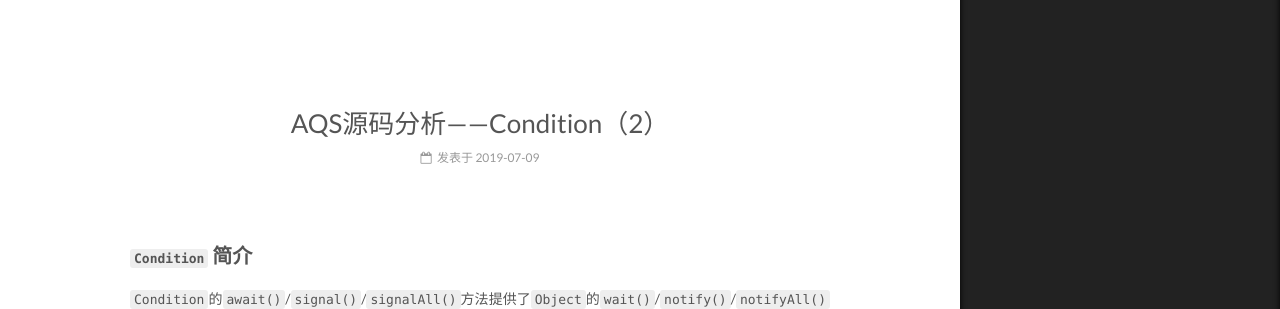
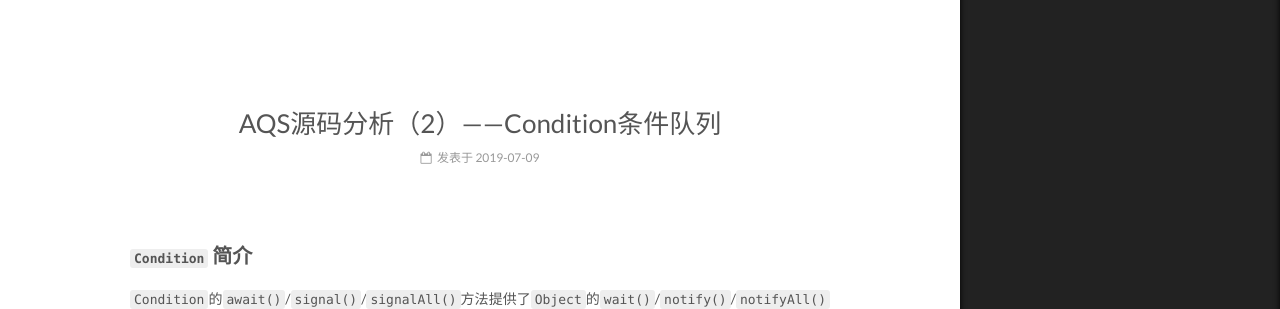
Before and after one commit to iamwzt/iamwzt.github.io, a Jekyll site: the page built from _posts/2019-07-09-AQS源码分析（2）——Condition条件队列.md, in a window 1280 px wide. Shown: the part 237-546 px from the top of the page. Built offline with Jekyll 4.4.1, drawn with Linux system fonts in a browser that asks for light colours.

Commit message:
Update 2019-07-09-AQS源码分析（2）——Condition条件队列.md

```diff
--- a/_posts/2019-07-09-AQS源码分析（2）——Condition条件队列.md
+++ b/_posts/2019-07-09-AQS源码分析（2）——Condition条件队列.md
@@ -1,6 +1,6 @@
 ---
 layout:     post
-title:      AQS源码分析——Condition（2）
+title:      AQS源码分析（2）——Condition条件队列
 subtitle:   条件队列简析
 date:       2019-07-09
 author:     iamwzt
```
